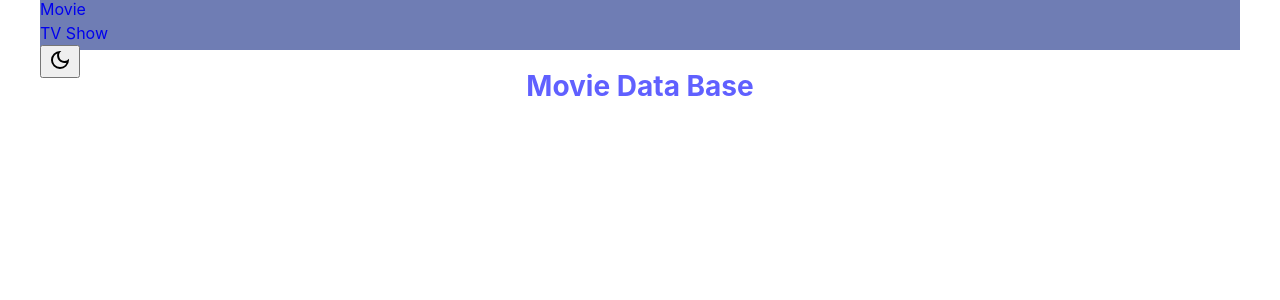
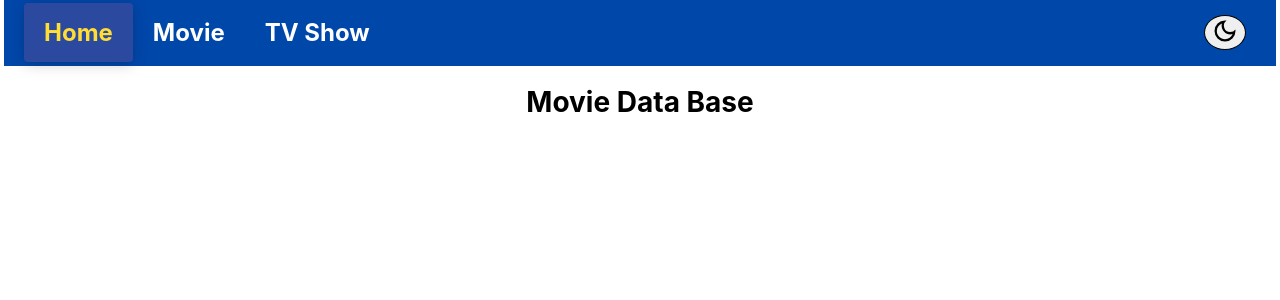
Before and after one commit to shulsergio/theMovie, a React (Vite) app: page / in a window 1280 px wide. Shown: the top 300 px of the page. Built offline with nearby package versions, Linux system fonts and the light colour scheme.

Commit message:
v 1.5 add var color for all app

```diff
--- a/package.json
+++ b/package.json
@@ -11,6 +11,7 @@
   },
   "dependencies": {
     "axios": "^1.7.7",
+    "clsx": "^2.1.1",
     "react": "^18.3.1",
     "react-dom": "^18.3.1",
     "react-icons": "^5.3.0",
--- a/src/App.css
+++ b/src/App.css
@@ -1,7 +1,7 @@
-#root {
-  width: 1280px;
-  /* margin: 0 auto; */
-  /* text-align: center; */
+body {
+  margin: 0;
+  min-width: 320px;
+  max-width: 1280px;
 }
 
 h1,
@@ -32,7 +32,6 @@ h1 {
   padding-top: 15px;
   font-size: 28px;
   font-weight: bold;
-  color: rgb(0, 0, 157);
   text-align: center;
   padding-bottom: 12px;
 }
--- a/src/App.tsx
+++ b/src/App.tsx
@@ -16,29 +16,29 @@ const ShowPage = lazy(() => import("../src/Pages/ShowPage"));
 const NotFoundPage = lazy(() => import("../src/Pages/NotFoundPage"));
 
 const App = () => {
-  const [theme, setTheme] = useState<string>("light");
+  const [theme, setTheme] = useState(lightTheme);
   const switchTheme = (): void => {
-    if (theme === "light") {
-      setTheme("dark");
+    if (theme === lightTheme) {
+      setTheme(darkTheme);
     } else {
-      setTheme("light");
+      setTheme(lightTheme);
     }
   };
 
   return (
     <>
-      <Navigation switchTheme={switchTheme} />
-      <Suspense fallback={<Loader />}>
-        <ThemeProvider theme={theme === "light" ? lightTheme : darkTheme}>
-          <GlobalStyles />
+      <ThemeProvider theme={theme}>
+        <GlobalStyles />
+        <Navigation switchTheme={switchTheme} />
+        <Suspense fallback={<Loader />}>
           <Routes>
             <Route path="/" element={<HomePage />} />
             <Route path="/movies" element={<MoviePage />} />
             <Route path="/show" element={<ShowPage />} />
             <Route path="*" element={<NotFoundPage />} />
           </Routes>
-        </ThemeProvider>
-      </Suspense>
+        </Suspense>
+      </ThemeProvider>
     </>
   );
 };
--- a/src/components/Container/Container.module.css
+++ b/src/components/Container/Container.module.css
@@ -1,5 +1,5 @@
 .container {
-  max-width: 1200px;
+  max-width: 1280px;
   padding: 0 4px;
   margin: 0 auto;
 }
--- a/src/components/Navigation/Navigation.module.css
+++ b/src/components/Navigation/Navigation.module.css
@@ -1,14 +1,47 @@
 .header {
   width: 100%;
-  height: 50px;
-  background: #6f7db4;
+  /* min-height: 50px; */
+  /* background: var(--color-light-nav-body); */
   display: flex;
   justify-content: space-between;
   align-items: center;
-  /* border-bottom: 2px solid #2c49a0; */
 }
 
-.box {
+.div {
   width: 100%;
-  padding: 0;
+  height: 100%;
+  padding: 15px 20px;
 }
+.list {
+  display: flex;
+  flex-direction: row;
+  align-items: center;
+}
+
+.themeBtn {
+  border-radius: 50%;
+  border: 1px solid;
+}
+
+.link {
+  border-radius: 4px;
+  /* Добавляет закругленные углы */
+
+  color: #fff;
+  text-decoration: none;
+  font-size: 24px;
+  font-weight: bold;
+  transition: all 0.7s ease;
+  padding: 15px 20px;
+}
+
+.active {
+  box-shadow: 0px 2px 15px rgba(0, 0, 0, 0.2);
+  background: #2c49a0;
+  color: #ffdd33;
+}
+
+.list li:last-child {
+  padding-right: 10px;
+  margin-left: auto;
+}
--- a/src/components/Navigation/Navigation.tsx
+++ b/src/components/Navigation/Navigation.tsx
@@ -2,38 +2,61 @@ import css from "./Navigation.module.css";
 import Container from "../Container/Container";
 import { NavLink } from "react-router-dom";
 import { MdOutlineDarkMode } from "react-icons/md";
-// import { MdOutlineDarkMode } from "react-icons/md";
-// import { ThemeProvider } from "styled-components";
+import styled from "styled-components";
+import clsx from "clsx";
 
 interface NavigationProps {
   switchTheme: () => void;
 }
 
+const Div = styled.div`
+  background-color: ${(props) => props.theme.navBodyColor};
+  color: ${(props) => props.theme.navTextColor};
+  } `;
+
 const Navigation: React.FC<NavigationProps> = ({ switchTheme }) => {
+  const getNavLink = (isActive: boolean) =>
+    clsx(css.link, { [css.active]: isActive });
+
   return (
     <>
       <Container>
         <header className={css.header}>
-          <div className={css.box}>
+          <Div className={css.div}>
             <nav>
-              <ul>
+              <ul className={css.list}>
                 <li>
-                  <NavLink to="/">Home</NavLink>
+                  <NavLink
+                    to="/"
+                    className={({ isActive }) => getNavLink(isActive)}
+                  >
+                    Home
+                  </NavLink>
                 </li>
                 <li>
-                  <NavLink to="/movies">Movie</NavLink>
+                  <NavLink
+                    to="/movies"
+                    className={({ isActive }) => getNavLink(isActive)}
+                  >
+                    Movie
+                  </NavLink>
                 </li>
                 <li>
-                  <NavLink to="/show">TV Show</NavLink>
+                  <NavLink
+                    to="/show"
+                    className={({ isActive }) => getNavLink(isActive)}
+                  >
+                    TV Show
+                  </NavLink>
                 </li>
                 <li>
-                  <button onClick={switchTheme}>
-                    <MdOutlineDarkMode size={24} />
+                  <button className={css.themeBtn} onClick={switchTheme}>
+                    <MdOutlineDarkMode size={28} />
                   </button>
                 </li>
               </ul>
             </nav>
-          </div>
+          </Div>
         </header>
       </Container>
     </>
--- a/src/components/Service/themes.ts
+++ b/src/components/Service/themes.ts
@@ -1,29 +1,30 @@
 import { createGlobalStyle } from "styled-components";
 
+export const lightTheme = {
+mainBodyColor: 'var(--color-light-main-body)',
+mainBodySecondaryColor: 'var(--color-light-second-body)',
+mainBodyColorText: 'var(--color-light-main-text)',
+navBodyColor: 'var(--color-light-nav-body)',
+navColorText: 'var(--color-light-nav-text)',
+textMainColor: 'var(--color-light-main-text)',
+}
+
 export const darkTheme ={
-        bodyPrimary: '#121212',
-        bodySecondary: '#6a6a6a',
-        colorBorder:'#fff',
-        colorText: '#CACACA',
-        headingColor: '#a4e8ff'
+mainBodyColor: 'var(--color-dark-main-body)',
+mainBodySecondaryColor: 'var(--color-dark-second-body)',
+mainBodyColorText: "var(--color-dark-main-text)",
+navBodyColor:'var(--color-dark-nav-body)',
+navColorText: 'var(--color-dark-nav-text)',
+textMainColor: 'var(--color-dark-main-text)',
 };
 
-export const lightTheme = {
-        colorBorder:'#fff',
-        bodyPrimary: '#fff',
-        bodySecondary: '#ebebff',
-        colorText: '#000',
-        headingColor: '#6060ff'
-}
-
 export const GlobalStyles = createGlobalStyle`
- body {
-  background: ${props => props.theme.bodyPrimary};
-  color: ${props => props.theme.textColor};
-  transition: .3s ease;
- }
- h1{
-   color: ${props => props.theme.headingColor};
- }
-   p{
-   color: ${props => props.theme.colorText};}`;
+  body {
+  background: ${props => props.theme.mainBodyColor};
+    color: ${props => props.theme.textMainColor};
+    transition: all 0.3s ease;
+  }
+  h1, h2, h3, h4, h5, h6, p {
+    color: ${props => props.theme.textMainColor};
+  }
+`;
--- a/src/index.css
+++ b/src/index.css
@@ -2,12 +2,19 @@
   font-family: Inter, system-ui, Avenir, Helvetica, Arial, sans-serif;
   line-height: 1.5;
   font-weight: 400;
+  --color-light-main-body: #ffffff;
+  --color-light-second-body: #e1e1e1;
+  --color-light-nav-body: #0047aa;
+  --color-light-nav-text: #fff;
+  --color-light-nav-text-hover: #eeff00;
+  --color-light-main-text: #000;
+  --color-light-second-text: #494949;
+
+  --color-dark-main-body: #252525;
+  --color-dark-second-body: #595959;
+  --color-dark-nav-body: #0e3976;
+  --color-dark-nav-text: #e1e1e1;
+  --color-dark-nav-text-hover: #eeff00;
+  --color-dark-main-text: #e1e1e1;
+  --color-dark-second-text: #494949;
 }
-
-body {
-  margin: 0;
-  display: flex;
-  /* place-items: center; */
-  min-width: 320px;
-  min-height: 100vh;
-}
```
Also changed, not shown: src/components/Service/apiMovies.ts (renamed from src/components/Service/apiMuvies.ts), 1 other file (tests, documents, lock files or other folders).
